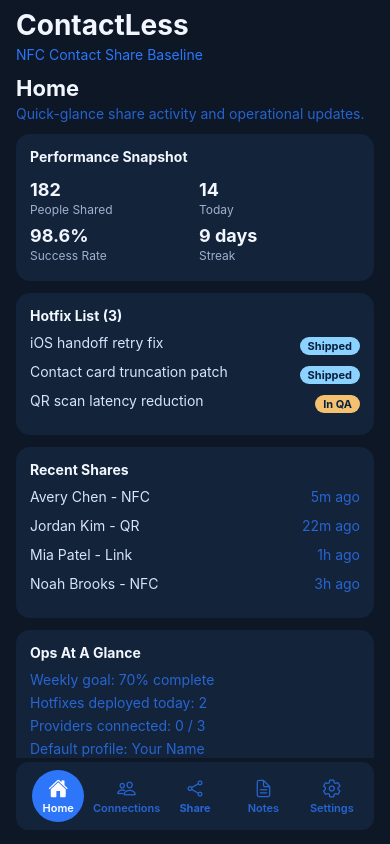
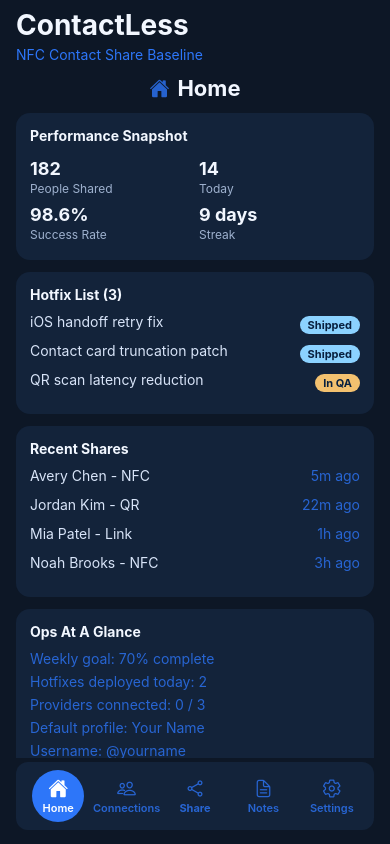
Before and after one commit to ShadowHexYT/ContactLess, a React Native app: screen / in a window 390 px wide. Built offline with nearby package versions, Linux system fonts and the light colour scheme.

Commit message:
changed top banner to look more professional and less descriptive

```diff
--- a/src/screens/ConnectionsScreen.js
+++ b/src/screens/ConnectionsScreen.js
@@ -1,4 +1,5 @@
 import React from 'react';
+import { Ionicons } from '@expo/vector-icons';
 import { StyleSheet, Switch, Text, View } from 'react-native';
 
 export default function ConnectionsScreen({ accounts, connectedCount, onToggleAccount, theme }) {
@@ -6,10 +7,10 @@ export default function ConnectionsScreen({ accounts, connectedCount, onToggleAc
 
   return (
     <View>
-      <Text style={styles.screenTitle}>Account Connections</Text>
-      <Text style={[styles.screenSubtitle, { color: descriptionColor }]}>
-        Link contact providers now. Actual auth can be implemented next.
-      </Text>
+      <View style={styles.headerRow}>
+        <Ionicons name="people" size={20} color={descriptionColor} style={styles.headerIcon} />
+        <Text style={styles.screenTitle}>Connections</Text>
+      </View>
 
       <View style={[styles.card, { backgroundColor: theme?.card ?? '#13233a' }]}>
         <Text style={styles.cardLabel}>Connected: {connectedCount}/{accounts.length}</Text>
@@ -25,15 +26,19 @@ export default function ConnectionsScreen({ accounts, connectedCount, onToggleAc
 }
 
 const styles = StyleSheet.create({
+  headerRow: {
+    flexDirection: 'row',
+    alignItems: 'center',
+    justifyContent: 'center',
+    marginBottom: 12,
+  },
+  headerIcon: {
+    marginRight: 8,
+  },
   screenTitle: {
     color: '#f2f7ff',
     fontSize: 22,
     fontWeight: '700',
-    marginBottom: 4,
-  },
-  screenSubtitle: {
-    color: '#b0c0d9',
-    marginBottom: 12,
   },
   card: {
     backgroundColor: '#13233a',
--- a/src/screens/HomeScreen.js
+++ b/src/screens/HomeScreen.js
@@ -1,4 +1,5 @@
 import React from 'react';
+import { Ionicons } from '@expo/vector-icons';
 import { StyleSheet, Text, View } from 'react-native';
 
 export default function HomeScreen({ displayName, username, email, phone, stats, theme }) {
@@ -12,10 +13,10 @@ export default function HomeScreen({ displayName, username, email, phone, stats,
 
   return (
     <View>
-      <Text style={styles.screenTitle}>Home</Text>
-      <Text style={[styles.screenSubtitle, { color: descriptionColor }]}>
-        Quick-glance share activity and operational updates.
-      </Text>
+      <View style={styles.headerRow}>
+        <Ionicons name="home" size={20} color={descriptionColor} style={styles.headerIcon} />
+        <Text style={styles.screenTitle}>Home</Text>
+      </View>
 
       <View style={[styles.card, { backgroundColor: theme?.card ?? '#13233a' }]}>
         <Text style={styles.cardLabel}>Performance Snapshot</Text>
@@ -74,15 +75,19 @@ export default function HomeScreen({ displayName, username, email, phone, stats,
 }
 
 const styles = StyleSheet.create({
+  headerRow: {
+    flexDirection: 'row',
+    alignItems: 'center',
+    justifyContent: 'center',
+    marginBottom: 12,
+  },
+  headerIcon: {
+    marginRight: 8,
+  },
   screenTitle: {
     color: '#f2f7ff',
     fontSize: 22,
     fontWeight: '700',
-    marginBottom: 4,
-  },
-  screenSubtitle: {
-    color: '#b0c0d9',
-    marginBottom: 12,
   },
   card: {
     backgroundColor: '#13233a',
--- a/src/screens/NotesScreen.js
+++ b/src/screens/NotesScreen.js
@@ -200,10 +200,10 @@ export default function NotesScreen({ notes, onChangeNotes, theme }) {
   return (
     <>
     <Pressable style={styles.screenWrap} onPress={() => setDeleteArmedNoteId(null)}>
-      <Text style={styles.screenTitle}>Notes</Text>
-      <Text style={[styles.screenSubtitle, { color: descriptionColor }]}>
-        Tap a note to open it. Content shows by default unless hidden in note settings.
-      </Text>
+      <View style={styles.headerRow}>
+        <Ionicons name="document-text" size={20} color={descriptionColor} style={styles.headerIcon} />
+        <Text style={styles.screenTitle}>Notes</Text>
+      </View>
 
       <View style={styles.searchWrap}>
         <TextInput
@@ -308,6 +308,15 @@ export default function NotesScreen({ notes, onChangeNotes, theme }) {
 
 const styles = StyleSheet.create({
   screenWrap: {},
+  headerRow: {
+    flexDirection: 'row',
+    alignItems: 'center',
+    justifyContent: 'center',
+    marginBottom: 12,
+  },
+  headerIcon: {
+    marginRight: 8,
+  },
   modalBackdrop: {
     flex: 1,
     backgroundColor: 'rgba(8, 15, 27, 0.72)',
--- a/src/screens/SettingsScreen.js
+++ b/src/screens/SettingsScreen.js
@@ -1,4 +1,5 @@
 import React, { useMemo, useState } from 'react';
+import { Ionicons } from '@expo/vector-icons';
 import { Alert, Image, Modal, Pressable, StyleSheet, Switch, Text, TextInput, View } from 'react-native';
 
 export default function SettingsScreen({
@@ -67,10 +68,10 @@ export default function SettingsScreen({
 
   return (
     <View>
-      <Text style={styles.screenTitle}>Settings</Text>
-      <Text style={[styles.screenSubtitle, { color: descriptionColor }]}>
-        Configure profile fields, theme, and share card appearance.
-      </Text>
+      <View style={styles.headerRow}>
+        <Ionicons name="settings" size={20} color={descriptionColor} style={styles.headerIcon} />
+        <Text style={styles.screenTitle}>Settings</Text>
+      </View>
 
       <View style={[styles.card, { backgroundColor: theme?.card ?? '#13233a' }]}>
         <Text style={styles.cardLabel}>Contact Information</Text>
@@ -250,15 +251,19 @@ export default function SettingsScreen({
 }
 
 const styles = StyleSheet.create({
+  headerRow: {
+    flexDirection: 'row',
+    alignItems: 'center',
+    justifyContent: 'center',
+    marginBottom: 12,
+  },
+  headerIcon: {
+    marginRight: 8,
+  },
   screenTitle: {
     color: '#f2f7ff',
     fontSize: 22,
     fontWeight: '700',
-    marginBottom: 4,
-  },
-  screenSubtitle: {
-    color: '#b0c0d9',
-    marginBottom: 12,
   },
   card: {
     backgroundColor: '#13233a',
--- a/src/screens/ShareScreen.js
+++ b/src/screens/ShareScreen.js
@@ -1,4 +1,5 @@
 import React from 'react';
+import { Ionicons } from '@expo/vector-icons';
 import { Image, StyleSheet, Text, View } from 'react-native';
 
 export default function ShareScreen({
@@ -17,10 +18,10 @@ export default function ShareScreen({
 
   return (
     <View>
-      <Text style={styles.screenTitle}>Share</Text>
-      <Text style={[styles.screenSubtitle, { color: descriptionColor }]}>
-        Choose how you want to share your contact card right now.
-      </Text>
+      <View style={styles.headerRow}>
+        <Ionicons name="share-social" size={20} color={descriptionColor} style={styles.headerIcon} />
+        <Text style={styles.screenTitle}>Share</Text>
+      </View>
 
       <View style={[styles.card, { backgroundColor: theme?.card ?? '#13233a' }]}>
         <Text style={styles.cardLabel}>Live Card Preview</Text>
@@ -57,15 +58,19 @@ export default function ShareScreen({
 }
 
 const styles = StyleSheet.create({
+  headerRow: {
+    flexDirection: 'row',
+    alignItems: 'center',
+    justifyContent: 'center',
+    marginBottom: 12,
+  },
+  headerIcon: {
+    marginRight: 8,
+  },
   screenTitle: {
     color: '#f2f7ff',
     fontSize: 22,
     fontWeight: '700',
-    marginBottom: 4,
-  },
-  screenSubtitle: {
-    color: '#b0c0d9',
-    marginBottom: 12,
   },
   card: {
     backgroundColor: '#13233a',
```
